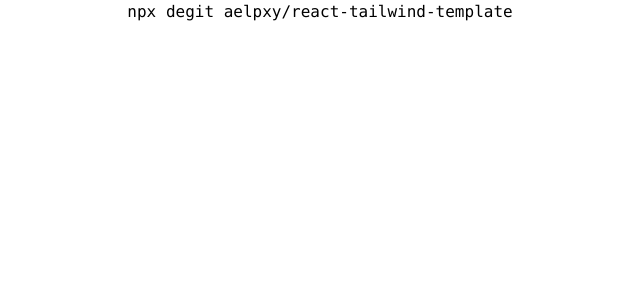
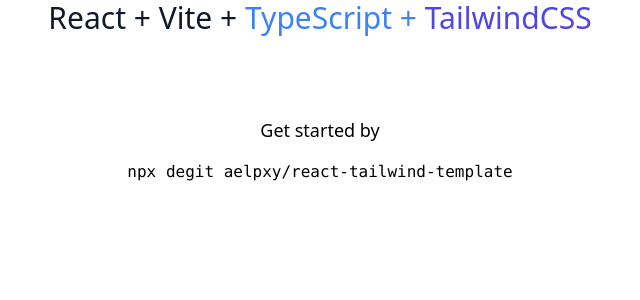
Before and after one commit to graveyard-hq/preact-starter-ts, a React (Vite) app: page / in a window 1280 px wide. Shown: the top 300 px of the page, without its empty margins (320-960 px from the left). Built offline with nearby package versions, Linux system fonts and the light colour scheme.

Commit message:
feat: same as nextjs page

```diff
--- a/src/pages/Home.tsx
+++ b/src/pages/Home.tsx
@@ -1,11 +1,21 @@
-import React from "react";
-
 export default function Home() {
   return (
-      <>
-      <section className="font-mono text-center text-black">
-      npx degit aelpxy/react-tailwind-template
-      </section>
-      </>
+    <>
+      <div>
+        <h1 className="text-3xl text-center">
+          <span className="text-gray-900">React + Vite + </span>
+          <span className="text-blue-500">TypeScript + </span>
+          <span className="text-indigo-600">TailwindCSS</span>
+        </h1>
+        <div>
+          <div className="flex flex-col space-y-4 m-20">
+            <p className="text-lg text-center">Get started by</p>
+            <span className="font-mono text-center">
+              npx degit aelpxy/react-tailwind-template
+            </span>
+          </div>
+        </div>
+      </div>
+    </>
   );
 }
```
